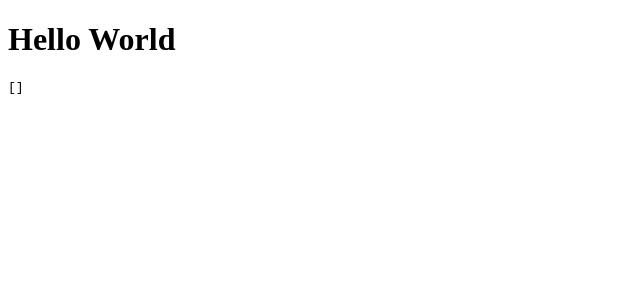
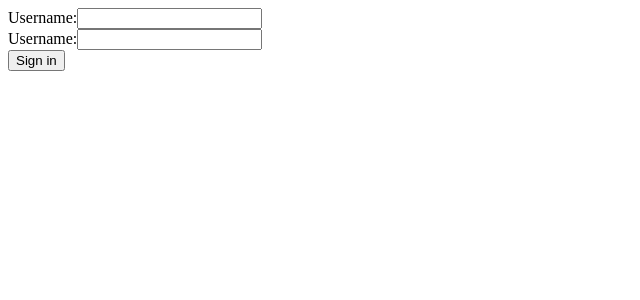
Before and after one commit to kmughal/Basic-Auth-Sample, a Next.js app: page /login in a window 1280 px wide. Shown: the top 300 px of the page, without its empty margins (0-640 px from the left). Built offline with nearby package versions, Linux system fonts and the light colour scheme; no server answers.

Commit message:
feat(register-user): add ability to register user and store in mongo

```diff
--- a/pages/api/db/Schemas/UserSchema.js
+++ b/pages/api/db/Schemas/UserSchema.js
@@ -1,17 +1,14 @@
 const mongoose = require("mongoose");
 const Schema = mongoose.Schema;
-const ObjectId = mongoose.Types.ObjectId;
 
 const UserSchema = new Schema({
   username: String,
   password: String,
-  email: String,
-  userId: ObjectId,
 });
 
 class UserClass {
-  static findByEmail(email) {
-    return this.findOne({ email });
+  static findByUsername(username) {
+    return this.findOne({ username });
   }
 }
 
--- /dev/null
+++ b/pages/api/register.js
@@ -0,0 +1,21 @@
+import { UserModel } from "./db/Models";
+import startMongoose from "./db";
+
+export default async function (req, res) {
+  await startMongoose();
+  const { username, password } = req.body;
+  if (!username || !password) {
+    res.status(400);
+    return;
+  }
+
+  try {
+    const instance = new UserModel();
+    instance.username = username;
+    instance.password = password;
+    instance.save();
+    res.status(200).json({ username, password });
+  } catch (error) {
+    res.status(500).json({ error });
+  }
+}
--- a/pages/login.js
+++ b/pages/login.js
@@ -1,18 +1,43 @@
 import React from "react";
 export default function () {
-  const [data, setData] = React.useState([]);
+  const userInput = React.useRef(null);
+  const passwordInput = React.useRef(null);
 
-  React.useEffect(() => {
-    fetch("http://localhost:3000/api/khurram/34")
-    .then(r => r.json())
-      .then(setData)
+  const handleFormSubmit = (e) => {
+    window
+      .fetch("http://localhost:3000/api/auth", {
+        method: "post",
+        credentials: "same-origin",
+        body: JSON.stringify({
+          username: userInput.current.value,
+          password: passwordInput.current.value,
+        }),
+        headers: [{ "contnet-type": "application/json" }],
+      })
+      .then((response) => response.json())
+      .then(console.log)
       .catch(console.trace);
-  }, []);
+    e.preventDefault();
+  };
 
   return (
-    <div>
-      <h1>Hello World</h1>
-      <pre>{JSON.stringify(data)}</pre>
-    </div>
+    <form onSubmit={handleFormSubmit}>
+      <div>
+        <label htmlFor="username">Username:</label>
+        <input type="text" id="username" name="username" ref={userInput} />
+      </div>
+      <div>
+        <label htmlFor="password">Username:</label>
+        <input
+          type="password"
+          id="password"
+          name="password"
+          ref={passwordInput}
+        />
+      </div>
+      <div>
+        <button>Sign in</button>
+      </div>
+    </form>
   );
 }
```
Also changed, not shown: package.json (+4 -5 lines), pages/api/auth.js (deleted, +0 -16 lines), pages/api/auth/[...nextauth].js (added, +27 -0 lines), pages/api/test-auth.js (added, +14 -0 lines), pages/register.js (added, +41 -0 lines), 1 other file (tests, documents, lock files or other folders).
